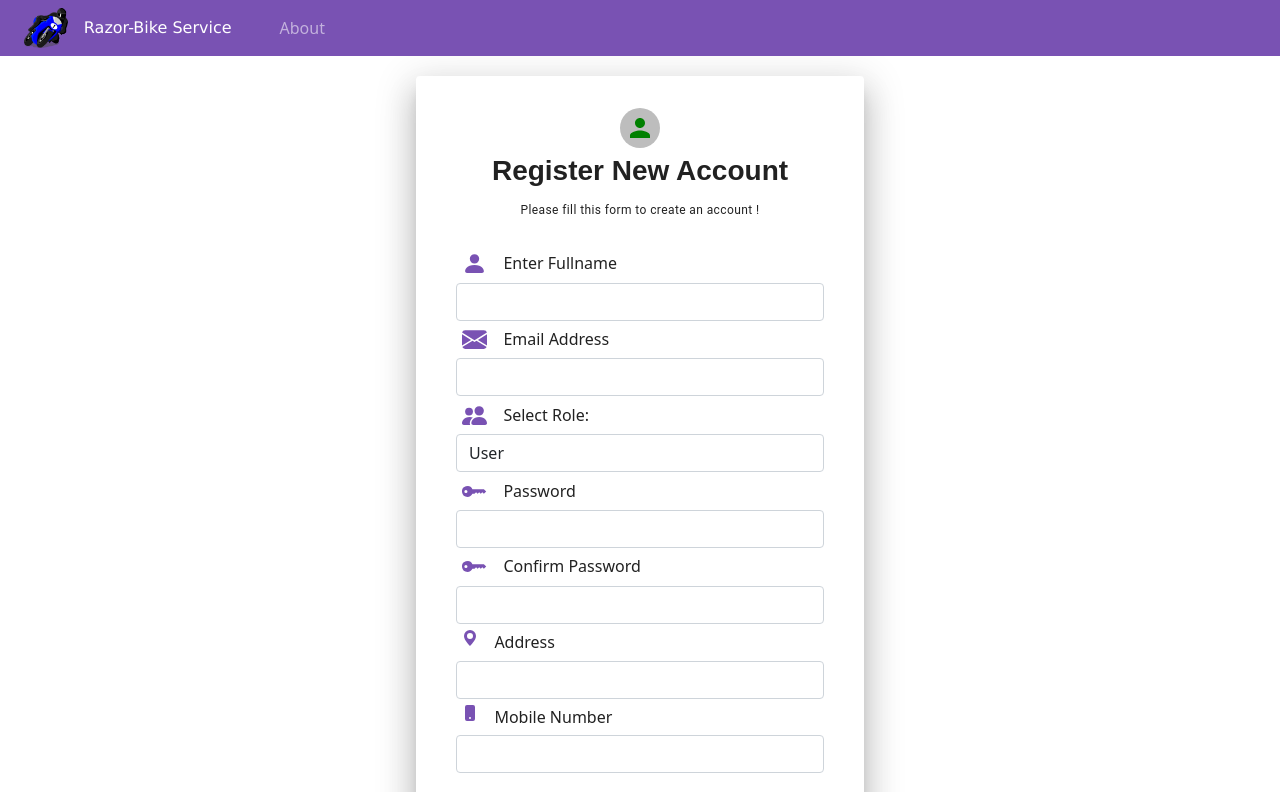
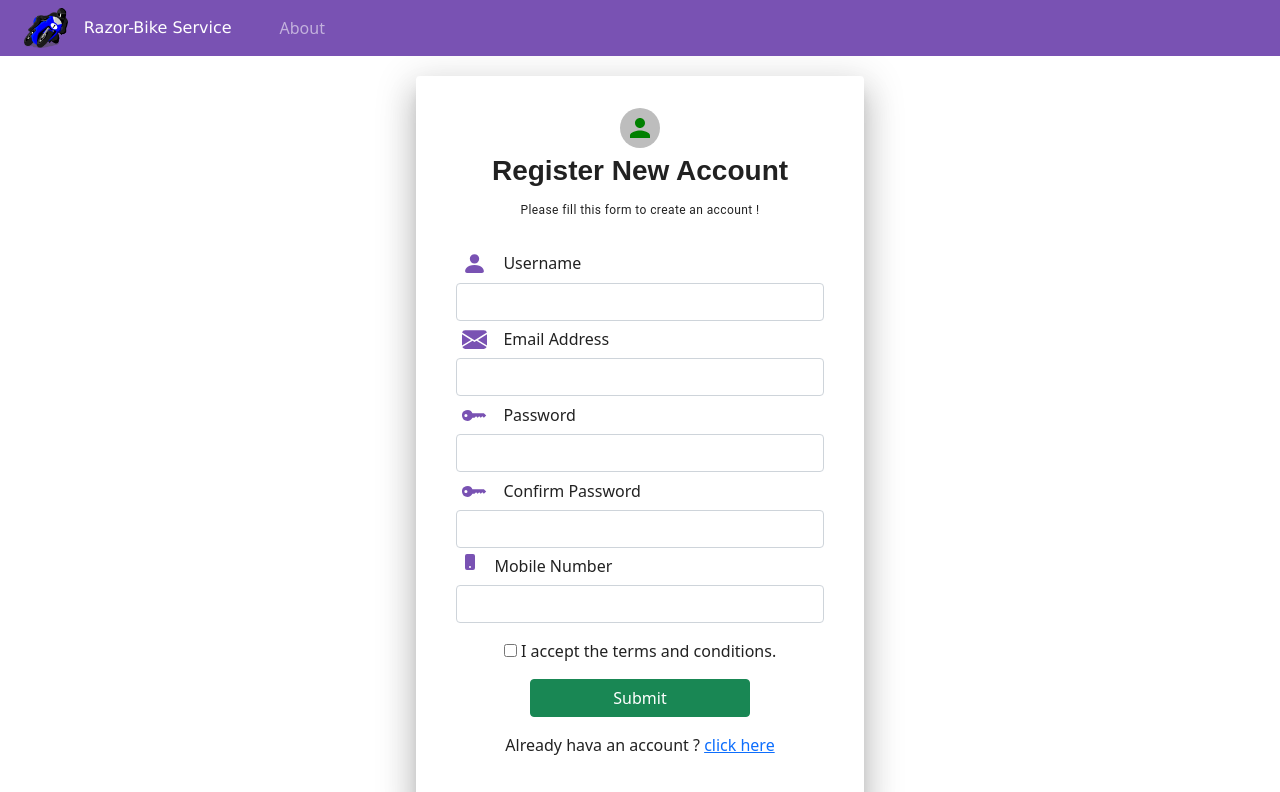
Before and after one commit to rangainlive/bike-service, a React (Create React App) app: page /signup in a window 1280 px wide. Shown: the top 792 px of the page. Built offline with nearby package versions, Linux system fonts and the light colour scheme.

Commit message:
Update Register Component

```diff
--- a/src/components/Pages/RegisterComponent.jsx
+++ b/src/components/Pages/RegisterComponent.jsx
@@ -7,11 +7,10 @@ import { useHistory } from "react-router";
 import { Link } from "react-router-dom";
 import axios from "axios";
 
+// Initial values for Formik fields
 const initialValues = {
-  name: "",
+  userName: "",
   email: "",
-  role: "user",
-  address: "",
   password: "",
   confirmPassword: "",
   mobile: "",
@@ -20,8 +19,9 @@ const initialValues = {
 const phoneRegExp =
   /^((\\+[1-9]{1,4}[ \\-]*)|(\\([0-9]{2,3}\\)[ \\-]*)|([0-9]{2,4})[ \\-]*)*?[0-9]{3,4}?[ \\-]*[0-9]{3,4}?$/;
 
+  // Validation Scheme for formik
 const validationSchema = Yup.object({
-  name: Yup.string().required("Enter the Name"),
+  userName: Yup.string().required("Enter the Name"),
   email: Yup.string()
     .email("Enter your valid email")
     .required("Email field cannot be empty"),
@@ -31,7 +31,6 @@ const validationSchema = Yup.object({
   confirmPassword: Yup.string()
     .oneOf([Yup.ref("password"), null], "Passwords must match")
     .required("Confirm your password"),
-  address: Yup.string().required("Enter your valid address"),
   mobile: Yup.string()
     .matches(phoneRegExp, "Phone number is not valid")
     .min(10, "Enter valid mobile number")
@@ -43,14 +42,15 @@ const validationSchema = Yup.object({
 });
 
 function RegisterComponent() {
+
   const history = useHistory();
+
+  // form submission method
   const onSubmit = (values) => {
     const newUser = {
-      name: values.name,
+      userName: values.userName,
       email: values.email,
       password: values.password,
-      role: values.role,
-      address: values.address,
       mobile: values.mobile,
     };
     axios
@@ -94,17 +94,17 @@ function RegisterComponent() {
                     >
                       <path d="M3 14s-1 0-1-1 1-4 6-4 6 3 6 4-1 1-1 1H3zm5-6a3 3 0 1 0 0-6 3 3 0 0 0 0 6z" />
                     </svg>
-                    <label htmlFor="name">Enter Fullname</label>
+                    <label htmlFor="userName">Username</label>
                   </div>
                   <Field
                     className="form-control"
-                    name="name"
-                    aria-label="name"
-                    id="name"
+                    name="userName"
+                    aria-label="userName"
+                    id="userName"
                   />
                 </div>
                 <div>
-                  <ErrorMessage name="name">
+                  <ErrorMessage name="userName">
                     {(errorMsg) => <div className="demoError">{errorMsg}</div>}
                   </ErrorMessage>{" "}
                 </div>
@@ -137,38 +137,7 @@ function RegisterComponent() {
                   </ErrorMessage>{" "}
                 </div>
               </div>
-              <div className="formField">
-                <div className="form-group">
-                  <div className="inputLabel">
-                    <svg
-                      xmlns="http://www.w3.org/2000/svg"
-                      width="25"
-                      height="25"
-                      fill="currentColor"
-                      className="bi bi-people-fill"
-                      viewBox="0 0 16 16"
-                    >
-                      <path d="M7 14s-1 0-1-1 1-4 5-4 5 3 5 4-1 1-1 1H7zm4-6a3 3 0 1 0 0-6 3 3 0 0 0 0 6z" />
-                      <path
-                        fillRule="evenodd"
-                        d="M5.216 14A2.238 2.238 0 0 1 5 13c0-1.355.68-2.75 1.936-3.72A6.325 6.325 0 0 0 5 9c-4 0-5 3-5 4s1 1 1 1h4.216z"
-                      />
-                      <path d="M4.5 8a2.5 2.5 0 1 0 0-5 2.5 2.5 0 0 0 0 5z" />
-                    </svg>
-                    <label htmlFor="country_id">Select Role: </label>
-                  </div>
-                  <Field
-                    as="select"
-                    className="form-control"
-                    name="role"
-                    id="role"
-                    aria-label="role"
-                  >
-                    <option value="user">User</option>
-                    <option value="admin">Admin</option>
-                  </Field>
-                </div>
-              </div>
+
               <div className="formField">
                 <div className="form-group">
                   <div className="inputLabel">
@@ -227,34 +196,7 @@ function RegisterComponent() {
                   </ErrorMessage>{" "}
                 </div>
               </div>
-              <div className="formField">
-                <div className="form-group">
-                  <div className="inputLabel">
-                    <svg
-                      xmlns="http://www.w3.org/2000/svg"
-                      width="16"
-                      height="16"
-                      fill="currentColor"
-                      className="bi bi-geo-alt-fill"
-                      viewBox="0 0 16 16"
-                    >
-                      <path d="M8 16s6-5.686 6-10A6 6 0 0 0 2 6c0 4.314 6 10 6 10zm0-7a3 3 0 1 1 0-6 3 3 0 0 1 0 6z" />
-                    </svg>
-                    <label htmlFor="address">Address</label>
-                  </div>
-                  <Field
-                    className="form-control"
-                    name="address"
-                    aria-label="address"
-                    id="address"
-                  />
-                </div>
-                <div>
-                  <ErrorMessage name="address">
-                    {(errorMsg) => <div className="demoError">{errorMsg}</div>}
-                  </ErrorMessage>{" "}
-                </div>
-              </div>
+
               <div className="formField">
                 <div className="form-group">
                   <div className="inputLabel">
```
